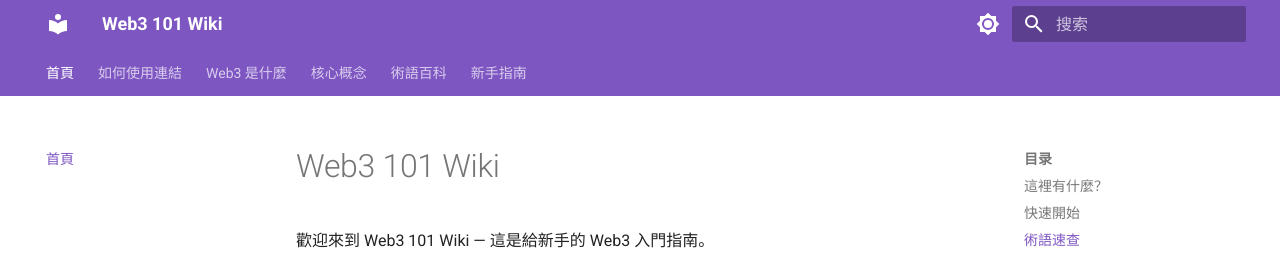
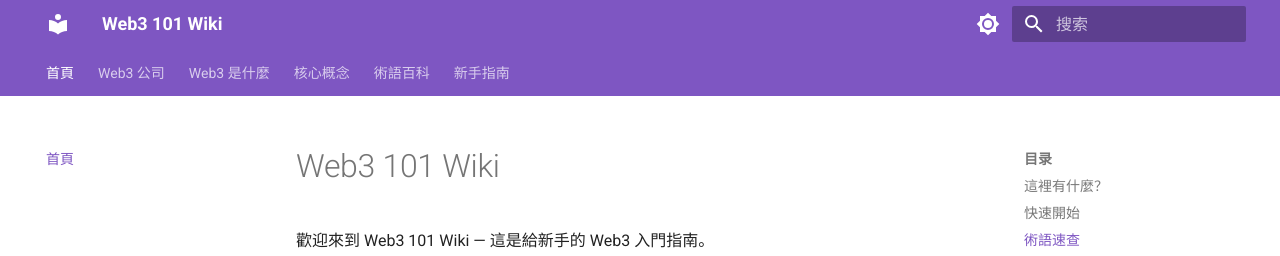
Before and after one commit to chrisw225tw-lab/web3-wiki, an MkDocs documentation site: the page built from docs/index.md, in a window 1280 px wide and 1270 px high. Shown: the top 256 px of the window. Built offline with MkDocs 1.6.1 and Material for MkDocs 9.7.7, drawn with Linux system fonts in a browser that asks for light colours.

Commit message:
Update: Move Web3 companies to top nav, remove how-to-use-links from main tabs

```diff
--- a/mkdocs.yml
+++ b/mkdocs.yml
@@ -57,7 +57,7 @@ extra:
 
 nav:
   - 首頁: index.md
-  - 如何使用連結: how-to-use-links.md
+  - Web3 公司: concepts/web3-companies.md
   - Web3 是什麼:
     - 什麼是 Web3: what-is-web3.md
     - Web3 vs Web2: web3-vs-web2.md
@@ -65,7 +65,6 @@ nav:
     - 區塊鏈基礎: concepts/blockchain-basics.md
     - Layer 1 公鏈: concepts/layer1.md
     - Layer 2 擴容: concepts/layer2.md
-    - Web3 知名公司: concepts/web3-companies.md
     - 錢包與私鑰: concepts/wallets-keys.md
     - 智能合約: concepts/smart-contracts.md
     - Gas 費用: concepts/gas-fees.md
```
